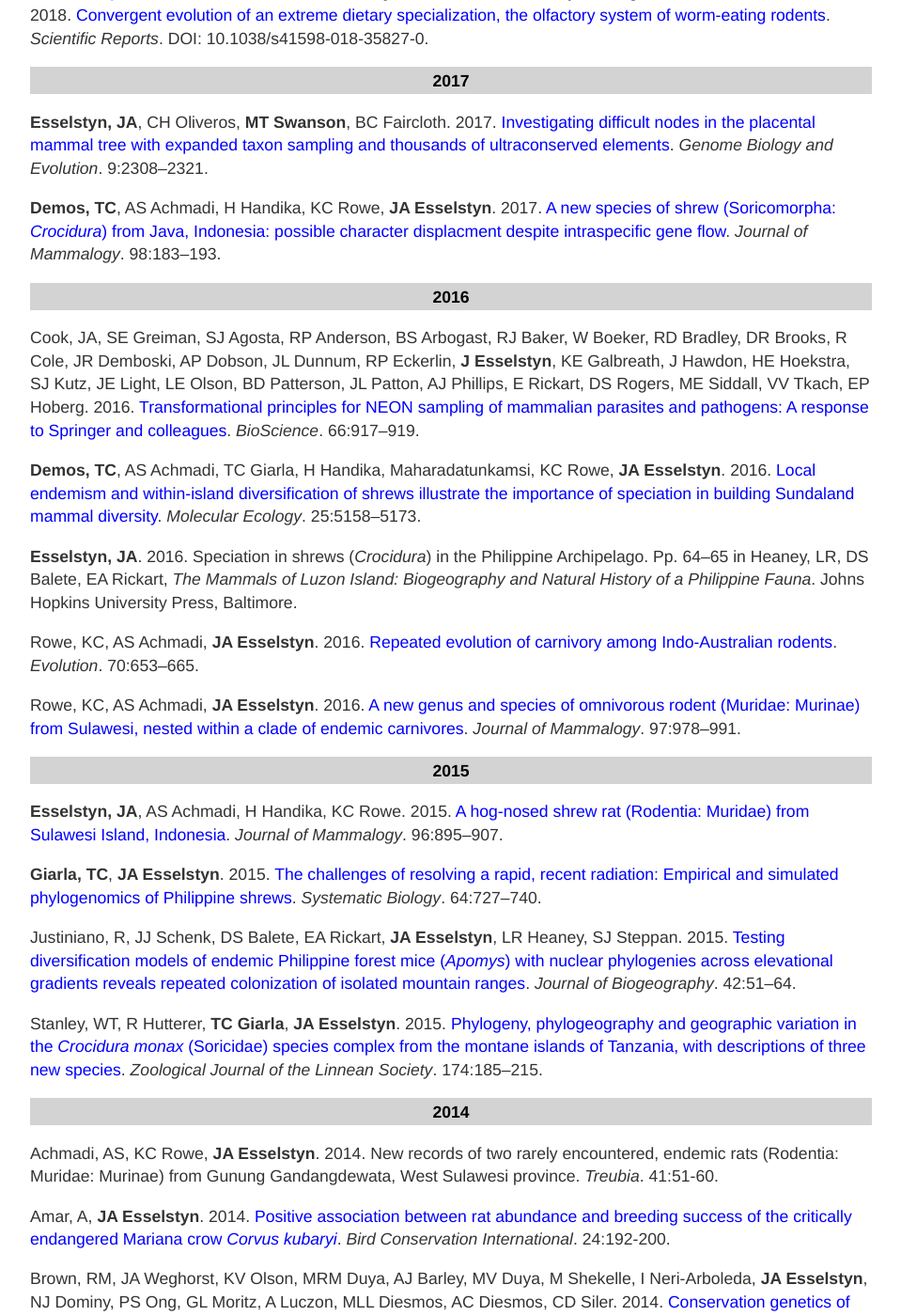
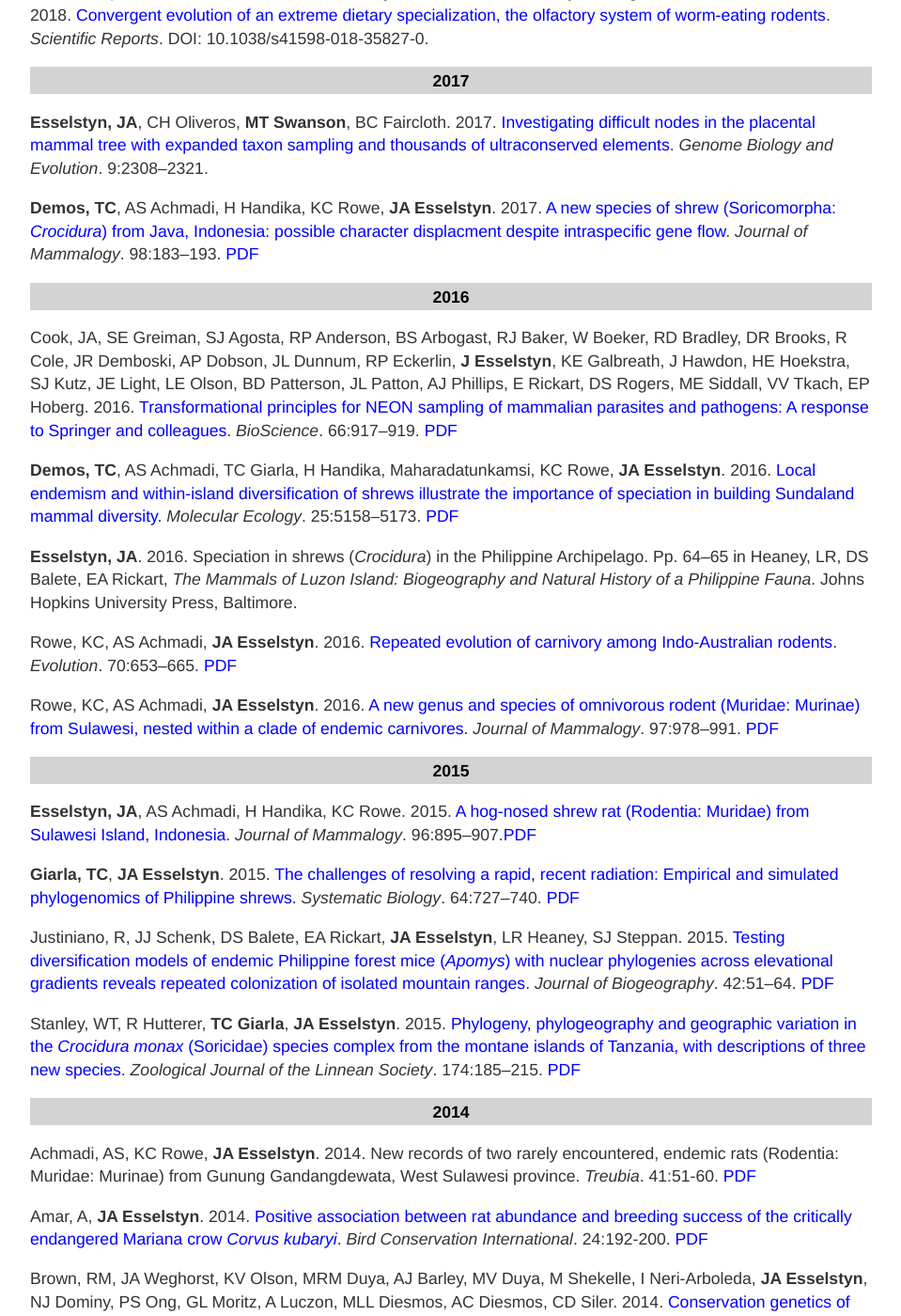
Before and after one commit to esselstyn/esselstyn.github.io, a Jekyll site: the page built from publications.md, in a window 1280 px wide and 1400 px high, scrolled down 461 px. Shown: the whole window at 94% size, without its empty margins (160-1119 px from the left). Built offline with Jekyll 4.4.1, drawn with Linux system fonts in a browser that asks for light colours; some of the changed text lies outside the part shown.

Commit message:
Update publications.md

```diff
--- a/publications.md
+++ b/publications.md
@@ -6,7 +6,7 @@ title: Publications
 # Publications
 
 ### 2018
-**Eldridge, RA**, AS Achmadi, TC Giarla, KC Rowe, **JA Esselstyn**. 2018. [Geographic isolation and elevational gradients promote diversification in an endemic shrew on Sulawesi](https://dx.doi.org/10.1016/j.ympev.2017.09.018). _Molecular Phylogenetics and Evolution_. 118: 306-317.[PDF](publications/2018/Eldridge-2018.pdf)
+**Eldridge, RA**, AS Achmadi, TC Giarla, KC Rowe, **JA Esselstyn**. 2018. [Geographic isolation and elevational gradients promote diversification in an endemic shrew on Sulawesi](https://dx.doi.org/10.1016/j.ympev.2017.09.018). _Molecular Phylogenetics and Evolution_. 118: 306-317. [PDF](publications/2018/Eldridge-2018.pdf)
 
 Giarla, TC, SP Maher, AS Achmadi, **MK Moore**, **MT Swanson**, KC Rowe, **JA Esselstyn**. 2018. [Isolation by marine barriers and climate explain areas of endemism in an island rodent](https://dx.doi.org/10.1111/jbi.13392). _Journal of Biogeography_. 45:2053-2066. [PDF](publications/2018/Giarla-2018.pdf)
 
@@ -17,54 +17,54 @@ Martinez, Q, R Lebrun, AS Achmadi, **JA Esselstyn**, AR Evans, LR Heaney, RP Mig
 ### 2017
 **Esselstyn, JA**, CH Oliveros, **MT Swanson**, BC Faircloth. 2017. [Investigating difficult nodes in the placental mammal tree with expanded taxon sampling and thousands of ultraconserved elements](https://dx.doi.org/10.1093/gbe/evx168). *Genome Biology and Evolution*. 9:2308–2321.
 
-**Demos, TC**, AS Achmadi, H Handika, KC Rowe, **JA Esselstyn**. 2017. [A new species of shrew (Soricomorpha: *Crocidura*) from Java, Indonesia: possible character displacment despite intraspecific gene flow](https://dx.doi.org/10.1093/jmammal/gyw183). *Journal of Mammalogy*. 98:183–193.
+**Demos, TC**, AS Achmadi, H Handika, KC Rowe, **JA Esselstyn**. 2017. [A new species of shrew (Soricomorpha: *Crocidura*) from Java, Indonesia: possible character displacment despite intraspecific gene flow](https://dx.doi.org/10.1093/jmammal/gyw183). *Journal of Mammalogy*. 98:183–193. [PDF](publications/2017/Demos-2017.pdf)
 
 
 ### 2016
-Cook, JA, SE Greiman, SJ Agosta, RP Anderson, BS Arbogast, RJ Baker, W Boeker, RD Bradley, DR Brooks, R Cole, JR Demboski, AP Dobson, JL Dunnum, RP Eckerlin, **J Esselstyn**, KE Galbreath, J Hawdon, HE Hoekstra, SJ Kutz, JE Light, LE Olson, BD Patterson, JL Patton, AJ Phillips, E Rickart, DS Rogers, ME Siddall, VV Tkach, EP Hoberg. 2016. [Transformational principles for NEON sampling of mammalian parasites and pathogens: A response to Springer and colleagues](https://dx.doi.org/10.1093/biosci/biw123). *BioScience*. 66:917–919.
+Cook, JA, SE Greiman, SJ Agosta, RP Anderson, BS Arbogast, RJ Baker, W Boeker, RD Bradley, DR Brooks, R Cole, JR Demboski, AP Dobson, JL Dunnum, RP Eckerlin, **J Esselstyn**, KE Galbreath, J Hawdon, HE Hoekstra, SJ Kutz, JE Light, LE Olson, BD Patterson, JL Patton, AJ Phillips, E Rickart, DS Rogers, ME Siddall, VV Tkach, EP Hoberg. 2016. [Transformational principles for NEON sampling of mammalian parasites and pathogens: A response to Springer and colleagues](https://dx.doi.org/10.1093/biosci/biw123). *BioScience*. 66:917–919. [PDF](publications/2016/Cook-2016.pdf)
 
-**Demos, TC**, AS Achmadi, TC Giarla, H Handika, Maharadatunkamsi, KC Rowe, **JA Esselstyn**. 2016. [Local endemism and within-island diversification of shrews illustrate the importance of speciation in building Sundaland mammal diversity](https://dx.doi.org/10.1111/mec.13820). *Molecular Ecology*. 25:5158–5173.
+**Demos, TC**, AS Achmadi, TC Giarla, H Handika, Maharadatunkamsi, KC Rowe, **JA Esselstyn**. 2016. [Local endemism and within-island diversification of shrews illustrate the importance of speciation in building Sundaland mammal diversity](https://dx.doi.org/10.1111/mec.13820). *Molecular Ecology*. 25:5158–5173. [PDF](publications/2016/Demos-2017.pdf)
 
 **Esselstyn, JA**. 2016. Speciation in shrews (*Crocidura*) in the Philippine Archipelago. Pp. 64–65 in Heaney, LR, DS Balete,  EA Rickart, *The Mammals of Luzon Island: Biogeography and Natural History of a Philippine Fauna*. Johns Hopkins University Press, Baltimore.
 
-Rowe, KC, AS Achmadi, **JA Esselstyn**. 2016. [Repeated evolution of carnivory among Indo-Australian rodents](https://dx.doi.org/10.1111/evo.12871). *Evolution*. 70:653–665.
+Rowe, KC, AS Achmadi, **JA Esselstyn**. 2016. [Repeated evolution of carnivory among Indo-Australian rodents](https://dx.doi.org/10.1111/evo.12871). *Evolution*. 70:653–665. [PDF](publications/2016/Rowe-2016a.pdf)
 
-Rowe, KC, AS Achmadi, **JA Esselstyn**. 2016. [A new genus and species of omnivorous rodent (Muridae: Murinae) from Sulawesi, nested within a clade of endemic carnivores](https://dx.doi.org/10.1093/jmammal/gyw029). *Journal of Mammalogy*. 97:978–991.
+Rowe, KC, AS Achmadi, **JA Esselstyn**. 2016. [A new genus and species of omnivorous rodent (Muridae: Murinae) from Sulawesi, nested within a clade of endemic carnivores](https://dx.doi.org/10.1093/jmammal/gyw029). *Journal of Mammalogy*. 97:978–991. [PDF](publications/2016/Rowe-2016b.pdf)
 
 ### 2015
-**Esselstyn, JA**, AS Achmadi, H Handika, KC Rowe. 2015. [A hog-nosed shrew rat (Rodentia: Muridae) from Sulawesi Island, Indonesia](https://dx.doi.org/10.1093/jmammal/gyv093). *Journal of Mammalogy*. 96:895–907.
+**Esselstyn, JA**, AS Achmadi, H Handika, KC Rowe. 2015. [A hog-nosed shrew rat (Rodentia: Muridae) from Sulawesi Island, Indonesia](https://dx.doi.org/10.1093/jmammal/gyv093). *Journal of Mammalogy*. 96:895–907.[PDF](publications/2015/Esselstyn-2015.pdf)
 
-**Giarla, TC**,  **JA Esselstyn**. 2015. [The challenges of resolving a rapid, recent radiation: Empirical and simulated phylogenomics of Philippine shrews](https://dx.doi.org/10.1093/sysbio/syv029). *Systematic Biology*. 64:727–740.
+**Giarla, TC**,  **JA Esselstyn**. 2015. [The challenges of resolving a rapid, recent radiation: Empirical and simulated phylogenomics of Philippine shrews](https://dx.doi.org/10.1093/sysbio/syv029). *Systematic Biology*. 64:727–740. [PDF](publications/2015/Giarla-2015.pdf)
 
-Justiniano, R, JJ Schenk, DS Balete, EA Rickart, **JA Esselstyn**, LR Heaney, SJ Steppan. 2015. [Testing diversification models of endemic Philippine forest mice (_Apomys_) with nuclear phylogenies across elevational gradients reveals repeated colonization of isolated mountain ranges](https://dx.doi.org/10.1111/jbi.12401). *Journal of Biogeography*. 42:51–64.
+Justiniano, R, JJ Schenk, DS Balete, EA Rickart, **JA Esselstyn**, LR Heaney, SJ Steppan. 2015. [Testing diversification models of endemic Philippine forest mice (_Apomys_) with nuclear phylogenies across elevational gradients reveals repeated colonization of isolated mountain ranges](https://dx.doi.org/10.1111/jbi.12401). *Journal of Biogeography*. 42:51–64. [PDF](publications/2015/Justiniano-2015.pdf)
 
-Stanley, WT, R Hutterer, **TC Giarla**, **JA Esselstyn**. 2015. [Phylogeny, phylogeography and geographic variation in the *Crocidura monax* (Soricidae) species complex from the montane islands of Tanzania, with descriptions of three new species](https://dx.doi.org/10.1111/zoj.12230). *Zoological Journal of the Linnean Society*. 174:185–215.
+Stanley, WT, R Hutterer, **TC Giarla**, **JA Esselstyn**. 2015. [Phylogeny, phylogeography and geographic variation in the *Crocidura monax* (Soricidae) species complex from the montane islands of Tanzania, with descriptions of three new species](https://dx.doi.org/10.1111/zoj.12230). *Zoological Journal of the Linnean Society*. 174:185–215. [PDF](publications/2015/Stanley-2015.pdf)
 
 ### 2014
-Achmadi, AS, KC Rowe, **JA Esselstyn**. 2014. New records of two rarely encountered, endemic rats (Rodentia: Muridae: Murinae) from Gunung Gandangdewata, West Sulawesi province. *Treubia*. 41:51-60.
+Achmadi, AS, KC Rowe, **JA Esselstyn**. 2014. New records of two rarely encountered, endemic rats (Rodentia: Muridae: Murinae) from Gunung Gandangdewata, West Sulawesi province. *Treubia*. 41:51-60. [PDF](publications/2014/Achmadi-2014.pdf)
 
-Amar, A, **JA Esselstyn**. 2014. [Positive association between rat abundance and breeding success of the critically endangered Mariana crow *Corvus kubaryi*](https://dx.doi.org/10.1017/S095927091300018X). *Bird Conservation International*. 24:192-200.
+Amar, A, **JA Esselstyn**. 2014. [Positive association between rat abundance and breeding success of the critically endangered Mariana crow *Corvus kubaryi*](https://dx.doi.org/10.1017/S095927091300018X). *Bird Conservation International*. 24:192-200. [PDF](publications/2014/Amar-2014.pdf)
 
 Brown, RM, JA Weghorst, KV Olson, MRM Duya, AJ Barley, MV Duya, M Shekelle, I Neri-Arboleda, **JA Esselstyn**, NJ Dominy, PS Ong, GL Moritz, A Luczon, MLL Diesmos, AC Diesmos, CD Siler. 2014. [Conservation genetics of the Philippine tarsier: Cryptic genetic variation restructures conservation priorities for an island archipelago primate](https://dx.doi.org/10.1371/journal.pone.0104340). *PLoS ONE*. DOI: 101371/journal.pone.0104340.
 
-**Esselstyn, JA**, AS Achmadi, Maharadatunkamsi. 2014. [A new species of shrew (Soricomorpha: *Crocidura*) from West Java, Indonesia](https://dx.doi.org/10.1644/13-MAMM-A-215). *Journal of Mammalogy*. 95:216-224.
+**Esselstyn, JA**, AS Achmadi, Maharadatunkamsi. 2014. [A new species of shrew (Soricomorpha: *Crocidura*) from West Java, Indonesia](https://dx.doi.org/10.1644/13-MAMM-A-215). *Journal of Mammalogy*. 95:216-224. [PDF](publications/2014/Esselstyn-2014.pdf)
 
-Evans, BJ, K Zeng, **JA Esselstyn**, B Charleworth, D Melnick. 2014. [Reduced representation genome sequencing suggests low diversity on the sex chromosomes of tonkean macaque monkeys](https://dx.doi.org/10.1093/molbev/msu197). *Molecular Biology and Evolution*. 31:2425-2440.
+Evans, BJ, K Zeng, **JA Esselstyn**, B Charleworth, D Melnick. 2014. [Reduced representation genome sequencing suggests low diversity on the sex chromosomes of tonkean macaque monkeys](https://dx.doi.org/10.1093/molbev/msu197). *Molecular Biology and Evolution*. 31:2425-2440. [PDF](publications/2014/Evans-2014.pdf)
 
-Heaney, LR, DS Balete, MJ Veluz, SJ Steppan, **JA Esselstyn**, AW Pfeiffer, EA Rickart. 2014. [Two new species of Philippine forest mice (*Apomys*, Muridae, Rodentia) from Lubang and Luzon islands, with a redescription of *Apomys sacobianus* Johnson, 1962](https://dx.doi.org/10.2988/0006-324X-126.4.395). *Proceedings of the Biological Society of Washington*. 126:395-413.
+Heaney, LR, DS Balete, MJ Veluz, SJ Steppan, **JA Esselstyn**, AW Pfeiffer, EA Rickart. 2014. [Two new species of Philippine forest mice (*Apomys*, Muridae, Rodentia) from Lubang and Luzon islands, with a redescription of *Apomys sacobianus* Johnson, 1962](https://dx.doi.org/10.2988/0006-324X-126.4.395). *Proceedings of the Biological Society of Washington*. 126:395-413. [PDF](publications/2014/Heaney-2014.pdf)
 
-Kang, HJ, WT Stanley, **JA Esselstyn**, SH Gu, R Yanagihara. 2014. [Expanded host diversity and geographic distribution of hantaviruses in Sub-Saharan Africa](https://dx.doi.org/10.1128/JVI.00285-14). *Journal of Virology* 88:7663-7667.
+Kang, HJ, WT Stanley, **JA Esselstyn**, SH Gu, R Yanagihara. 2014. [Expanded host diversity and geographic distribution of hantaviruses in Sub-Saharan Africa](https://dx.doi.org/10.1128/JVI.00285-14). *Journal of Virology* 88:7663-7667. [PDF](publications/2014/Kang-2014.pdf)
 
 Musser, GG, AS Achmadi, **JA Esselstyn**, KC Rowe. 2014. *Bunomys torajae*, new species. In GG Musser. [A systematic review of Sualwesi *Bunomys* (Muridae, Murinae) with the description of two new species](https://dx.doi.org/10.1206/863.1). *Bulletin of the American Museum of Natural History*. 392:124-139.
 
-Rowe, KC, AS Achmadi, **JA Esselstyn**. 2014. [Convergent evolution of aquatic foraging in a new genus and species (Rodentia: Muridae) from Sulawesi Island, Indonesia](https://dx.doi.org/10.11646/zootaxa.3815.4.5). *Zootaxa*. 3815:541-564.
+Rowe, KC, AS Achmadi, **JA Esselstyn**. 2014. [Convergent evolution of aquatic foraging in a new genus and species (Rodentia: Muridae) from Sulawesi Island, Indonesia](https://dx.doi.org/10.11646/zootaxa.3815.4.5). *Zootaxa*. 3815:541-564. [PDF](publications/2014/Rowe-2014.pdf)
 
 ### 2013
-Achmadi, AS, **JA Esselstyn**, KC Rowe, I Maryanto, MT Abdulah. 2013. [Phylogeny, diversity, and biogeography of Southeast Asian endemic spiny mice (*Maxomys*)](https://dx.doi.org/10.1644/13-MAMM-A-092.1). *Journal of Mammalogy*. 94:1412-1423.
+Achmadi, AS, **JA Esselstyn**, KC Rowe, I Maryanto, MT Abdulah. 2013. [Phylogeny, diversity, and biogeography of Southeast Asian endemic spiny mice (*Maxomys*)](https://dx.doi.org/10.1644/13-MAMM-A-092.1). *Journal of Mammalogy*. 94:1412-1423. [PDF](publications/2013/Achmadi-2013.pdf)
 
-Brown, RM, CD Siler, CH Oliveros, **JA Esselstyn**, AC Diesmos, PA Hosner, CW Linkem, AJ Barley, JR Oaks, MB Sanguila, LJ Welton, RG Moyle, AT Peterson, AC Alcala. 2013. [Evolutionary processes of diversification in a model island archipelago](https://dx.doi.org/10.1146/annurev-ecolsys-110411-160323). *Annual Review of Ecology, Evolution, and Systematics*. 44:1-24.
+Brown, RM, CD Siler, CH Oliveros, **JA Esselstyn**, AC Diesmos, PA Hosner, CW Linkem, AJ Barley, JR Oaks, MB Sanguila, LJ Welton, RG Moyle, AT Peterson, AC Alcala. 2013. [Evolutionary processes of diversification in a model island archipelago](https://dx.doi.org/10.1146/annurev-ecolsys-110411-160323). *Annual Review of Ecology, Evolution, and Systematics*. 44:1-24. [PDF](publications/2013/Brown-2013.pdf)
 
-**Esselstyn, JA**, Maharadatunkamsi, AS Achmadi, CD Siler, BJ Evans. 2013. [Carving out turf in a biodiversity hotspot: Multiple previously unrecognized shrew species co-occur on Java Island, Indonesia](https://dx.doi.org/10.1111/mec12450). *Molecular Ecology*. 22:4972-4987.
+**Esselstyn, JA**, Maharadatunkamsi, AS Achmadi, CD Siler, BJ Evans. 2013. [Carving out turf in a biodiversity hotspot: Multiple previously unrecognized shrew species co-occur on Java Island, Indonesia](https://dx.doi.org/10.1111/mec12450). *Molecular Ecology*. 22:4972-4987. [PDF](publications/2013/Esselstyn-2013.pdf)
 
 Oaks, JR, J Sukumaran, **JA Esselstyn**, CW Linkem, CD Siler, MT Holder, RM Brown. 2013. [Evidence for climate-driven diversification? A caution for interpreting ABC inferences of simultaneous historical events](https://dx.doi.org/10.1111/j.1558-5646.2012.01840.x). *Evolution*. 67:991-1010.
 
```
